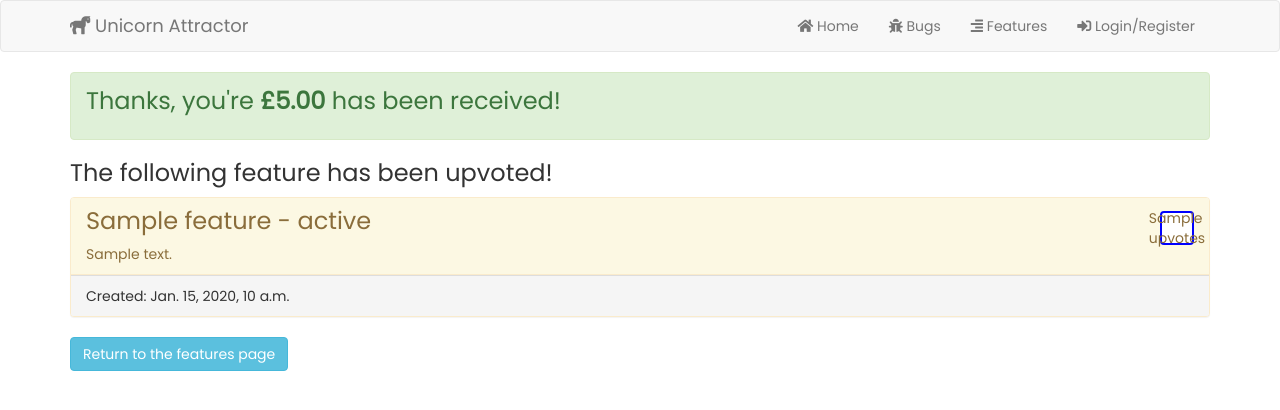
After one commit to CarlChilton/UnicornAttractor, a Django app: template features/templates/payment.html in a window 1280 px wide. The commit adds this page. Shown: the top 410 px of the page. Run offline with Django 3.2, Linux system fonts and the light colour scheme; the template is opened without the code that fills it: most values are stand-ins (such as "Sample title", 1, 10 or a date in 2020); some libraries are stand-ins or nearby versions; some web fonts are replaced.

Commit message:
Added stripe payments to upvoting of features

```diff
--- /dev/null
+++ b/features/templates/payment.html
@@ -0,0 +1,29 @@
+{% extends 'base.html' %}
+{% load bootstrap_tags %}
+{% block content %}
+    <div class="alert alert-success">
+        <h3>Thanks, you're <strong>£5.00</strong> has been received!</h3>
+    </div>
+    <h3>The following feature has been upvoted!</h3>
+    <div class="panel panel-warning">
+        <div class="panel-heading">
+            <div class="row">
+                <div class="col-xs-12 col-sm-8">
+                    <h3>{{ feature.title }} - {{ feature.status }}</h3>
+                    <span>{{ feature.description|truncatewords:30 }}</span>
+                </div>
+                <div class="featureInteractionContainer col-xs-12 col-sm-4">
+                    <div class="voteContainer">
+                        <div class="totalVotes">{{ feature.upvotes }} </div>
+                    </div>
+                </div>
+            </div>
+        </div>
+        <div class="panel-footer">
+            <span class="boldtext">Created: </span>{{ feature.created_date }}
+        </div>
+    </div>
+    <a href="{% url 'features' %}" class="btn btn-info">Return to the features page</a>
+
+
+{% endblock %}
--- a/features/urls.py
+++ b/features/urls.py
@@ -1,10 +1,11 @@
 from django.conf.urls import url, include
 from dashboard.views import index
-from features.views import features, create_or_edit_feature, upvote_feature, add_comment
+from features.views import features, create_or_edit_feature, upvote_feature, add_comment, payment
 
 urlpatterns = [
     url(r'^/$', features, name="features"),
     url(r'^(?P<pk>\d+)/$', add_comment, name="add_comment"),
     url(r'^upvote_feature/(?P<pk>\d+)/$', upvote_feature, name='upvote_feature'),
     url(r'^new/$', create_or_edit_feature, name='new_feature'),
+    url(r'^payment/(?P<pk>\d+)/$', payment, name='payment'),
 ]
--- a/static/css/styles.css
+++ b/static/css/styles.css
@@ -86,3 +86,10 @@ h3 {
     align-items: center;
     justify-content: center;
 }
+
+/* Payments */
+.stripe-button-el {
+    width: 60%;
+    margin-left: 20%;
+    margin-right: 20%;
+}
--- a/unicornAttractor/settings.py
+++ b/unicornAttractor/settings.py
@@ -23,6 +23,8 @@ BASE_DIR = os.path.dirname(os.path.dirname(os.path.abspath(__file__)))
 
 # SECURITY WARNING: keep the secret key used in production secret!
 SECRET_KEY = os.environ.get('SECRET_KEY')
+STRIPE_SECRET_KEY = os.environ.get('STRIPE_SECRET_KEY')
+STRIPE_PUBLISHABLE_KEY = os.environ.get('STRIPE_PUBLISHABLE_KEY')
 
 # SECURITY WARNING: don't run with debug turned on in production!
 DEBUG = True
@@ -44,6 +46,7 @@ INSTALLED_APPS = [
     'accounts',
     'features',
     'django_forms_bootstrap',
+    'stripe',
 ]
 
 MIDDLEWARE = [
```
Also changed, not shown: features/templates/upvotefeature.html (added, +35 -0 lines), features/views.py (+19 -2 lines).
